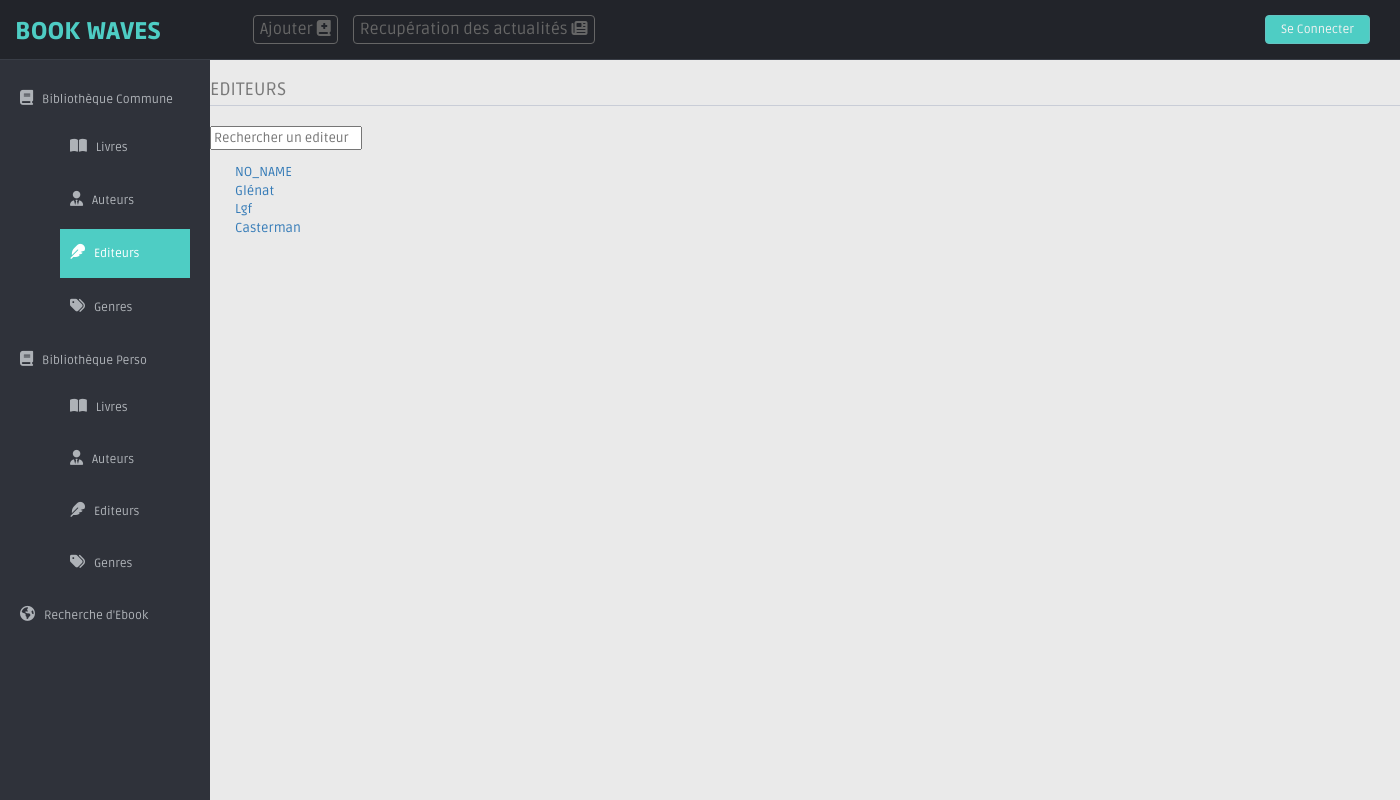
After one commit to valentin1538/BookWaves, a PHP site: page /editeurs_commune.php in a window 1400 px wide. The commit adds this page. Run offline with PHP 8.4, Linux system fonts and the light colour scheme; data comes from the database, SQL or seed files in the repository; data that the repository does not hold is empty; some libraries are stand-ins or nearby versions.

Commit message:
Add files via upload

```diff
--- /dev/null
+++ b/editeurs_commune.php
@@ -0,0 +1,413 @@
+<?php
+// Connexion à la base de données
+$servername = "localhost"; // Remplacez par le nom de votre serveur de base de données
+$username = "root"; // Remplacez par votre nom d'utilisateur de base de données
+$password = ""; // Remplacez par votre mot de passe de base de données
+$database = "Biblio"; // Remplacez par le nom de votre base de données
+
+// Créez la connexion à la base de données
+$conn = new mysqli($servername, $username, $password, $database);
+
+// Vérifiez la connexion
+if ($conn->connect_error) {
+    die("La connexion à la base de données a échoué : " . $conn->connect_error);
+}
+ // Initialiser la session
+session_start();
+// Vérifiez si l'utilisateur est connecté, sinon redirigez-le vers la page de connexion
+// Requête pour récupérer les données des tables
+$sql = "SELECT livre.id, livre.nom, livre.infos,
+               auteur.nom as nom_auteur,
+               editeur.nom as nom_editeur,
+               genre.nom as nom_genre,
+               langue.nom as nom_langue,
+               collection.nom as nom_collection
+        FROM livre
+        INNER JOIN auteur ON livre.idauteur = auteur.id
+        INNER JOIN editeur ON livre.idediteur = editeur.id
+        INNER JOIN genre ON livre.idgenre = genre.id
+        INNER JOIN langue ON livre.idlangue = langue.id
+        INNER JOIN collection ON livre.idcollection = collection.id";
+
+
+$result = $conn->query($sql);
+?>
+
+<script>
+document.addEventListener('DOMContentLoaded', function () {
+    var collectionsList = document.getElementById('collections-list');
+    var livresList = document.getElementById('livres-list');
+    var livresCollection = document.getElementById('livres-collection');
+
+
+
+    document.addEventListener('click', function (event) {
+        if (event.target.classList.contains('collection-link')) {
+            var collectionId = event.target.getAttribute('data-collection-id');
+            chargerLivresParCollection(collectionId);
+        }
+    });
+});
+
+
+</script>
+
+
+
+<!DOCTYPE html>
+<html lang="fr">
+<head>
+    <meta charset="UTF-8">
+    <meta name="viewport" content="width=device-width, initial-scale=1.0">
+    <title>Bibliothèque</title>
+    <!-- Bootstrap core CSS -->
+    <link href="../lib/bootstrap/css/bootstrap.min.css" rel="stylesheet">
+    <!--external css-->
+    <link href="../lib/font-awesome/css/font-awesome.css" rel="stylesheet" />
+  <!-- Custom styles for this template -->
+  <link href="../css/style.css" rel="stylesheet">
+  <link href="../css/style-responsive.css" rel="stylesheet">
+  <script src="https://kit.fontawesome.com/cf0cc41982.js" crossorigin="anonymous"></script>
+
+</head>
+
+
+<body>
+<section id="container">
+    <!-- **********************************************************************************************************************************************************
+        TOP BAR CONTENT & NOTIFICATIONS
+        *********************************************************************************************************************************************************** -->
+    <!--header start-->
+    <header class="header black-bg text-center">
+      <!--logo start-->
+      <a href="../index.php" class="logo"><b><span>BOOK WAVES <?php echo isset($_SESSION['username']) ? ' / ' . $_SESSION['username'] : ''; ?></span></b></a>
+      <!--logo end-->
+        <!--  Categories start -->
+        <div class="nav notify-row text-center" id="top_menu">
+          <!--  Categories start -->
+          <ul class="nav top-menu">
+            <!-- Ajout Livre Boutton start -->
+            <li id="header_ajout_livre_bar" class="dropdown">
+
+            <a data-toggle="dropdown" class="dropdown-toggle" href="#">
+              Ajouter
+              <i class="fa-solid fa-book-medical"></i>
+            </a>
+              <ul class="dropdown-menu extended notification">
+                <div class="notify-arrow notify-arrow-green"></div>
+                <li>
+                  <button id="add-book"><span class="label label-success"><i class="fa fa-plus"></i></span>
+                      Ajout depuis un dossier unique</button>
+                  <input type="file" id="file-input" accept=".epub" style="display: none">
+                </li>
+              </ul>
+            <li id="header_convertir_livre_bar" class="dropdown">
+            <a data-toggle="dropdown" class="dropdown-toggle" href="#">
+              Recupération des actualités
+              <i class="fa-solid fa-newspaper"></i>
+            </a>
+              <ul class="dropdown-menu extended notification">
+                <div class="notify-arrow notify-arrow-green"></div>
+                <li>
+                  <a href="#">
+                    <span class="label label-danger"><i class="fa fa-calendar"></i></span>
+                    Charger les actualités
+                  </a>
+                </li>
+              </ul>
+            </li>
+          </ul>
+        </div>
+        <ul class="nav pull-right top-menu">
+        <?php if (isset($_SESSION['username'])): ?>
+          <!-- Utilisateur connecté -->
+          <li><a class="logout" href="../pages_cnx/logout.php?redirect=<?php echo urlencode($_SERVER['REQUEST_URI']); ?>">Se Déconnecter</a></li>
+        <?php else: ?>
+          <!-- Utilisateur non connecté -->
+          <li><a class="logout" href="../pages_cnx/login.php">Se Connecter</a></li>
+        <?php endif; ?>
+        </ul>
+    </header>
+    <!--header end-->
+    <!-- **********************************************************************************************************************************************************
+        MAIN SIDEBAR MENU
+        *********************************************************************************************************************************************************** -->
+    <!--sidebar start-->
+    <aside>
+        <div id="sidebar" class="nav-collapse">
+            <!-- sidebar menu start-->
+            <ul class="sidebar-menu" id="nav-accordion">
+                <li class="Formats">
+                    <a href="#" id="biblioCommuneLink" class="menu-link">
+                        <i class="fa fa-book"></i>
+                        <span>Bibliothèque Commune</span>
+                    </a>
+                    <ul id="menuDeroulantCommun" class="menu-deroulant-commune" style="display: block;">
+                        <li class="auteur">
+                            <a href="../index.php">
+                                <i class="fa fa-book-open"></i>
+                                <span>Livres</span>
+                            </a>
+                        </li>
+                        <li class="auteur">
+                            <a href="./auteurs_commune.php">
+                                <i class="fa fa-user-tie"></i>
+                                <span>Auteurs</span>
+                            </a>
+                        </li>
+                        <li class="editeur">
+                            <a href="./editeurs_commune.php" class="active">
+                                <i class="fa fa-feather"></i>
+                                <span>Editeurs</span>
+                            </a>
+                        </li>
+                        <li class="Genres">
+                            <a href="./genres_commune.php">
+                                <i class="fa fa-tags"></i>
+                                <span>Genres</span>
+                            </a>
+                        </li>
+                    </ul>
+                </li>
+                <li class="sub-menu">
+                    <a href="#" id="biblioPersoLink" class="menu-link">
+                        <i class="fa fa-book"></i>
+                        <span>Bibliothèque Perso</span>
+                    </a>
+                    <ul id="menuDeroulantPerso" class="menu-deroulant-perso">
+                        <li class="auteur">
+                            <a href="../pages_perso/livres_perso.php">
+                                <i class="fa fa-book-open"></i>
+                                <span>Livres</span>
+                            </a>
+                        </li>
+                        <li class="auteur">
+                            <a href="../pages_perso/auteurs_perso.php">
+                                <i class="fa fa-user-tie"></i>
+                                <span>Auteurs</span>
+                            </a>
+                        </li>
+                        <li class="editeur">
+                            <a href="../pages_perso/editeurs_perso.php">
+                                <i class="fa fa-feather"></i>
+                                <span>Editeurs</span>
+                            </a>
+                        </li>
+                        <li class="Genres">
+                            <a href="../pages_perso/genres_perso.php">
+                                <i class="fa fa-tags"></i>
+                                <span>Genres</span>
+                            </a>
+                        </li>
+                    </ul>
+                </li>
+                <li class="sub-menu">
+                    <a href="../pages_autres/livresRecherche.php">
+                        <i class="fa fa-globe"></i>
+                        <span>Recherche d'Ebook</span>
+                    </a>
+                </li>
+            </ul>
+            <!-- sidebar menu end-->
+        </div>
+
+        <script>
+            document.addEventListener("DOMContentLoaded", function () {
+                var menuLinks = document.querySelectorAll(".menu-link");
+
+                menuLinks.forEach(function (link) {
+                    link.addEventListener("click", function (event) {
+                        event.preventDefault();
+                        var menu = this.nextElementSibling;
+                        menu.style.display = (menu.style.display === "none" || menu.style.display === "") ? "block" : "none";
+                    });
+                });
+            });
+        </script>
+    </aside>
+    <!--sidebar end-->
+
+    <!--main content start-->
+    <section id="main-content">
+      <section class="wrapper">
+        <div class="row">
+          <div class="main-chart">
+            <!--CUSTOM CHART START -->
+            <div class="border-head">
+              <h3>EDITEURS</h3>
+              <form class="barre-recherche" action="" method="GET">
+                    <input type="text" name="recherche" placeholder="Rechercher un editeur" value="">
+
+                </form>
+              <div class="container">
+    <?php
+    $queryEditeurs = "SELECT id, nom FROM editeur";
+    $resultEditeurs = $conn->query($queryEditeurs);
+
+    if ($resultEditeurs && $resultEditeurs->num_rows > 0) {
+        while ($rowEditeur = $resultEditeurs->fetch_assoc()) {
+            $editeurId = $rowEditeur['id'];
+            $editeurName = $rowEditeur['nom'];
+
+            echo '<div class="book">';
+            echo "<a href='#' class='editeur-link' data-editeur-id='$editeurId'>$editeurName</a>";
+            echo '</div>';
+        }
+    } else {
+        echo "Aucun éditeur trouvé dans la base de données.";
+    }
+    ?>
+</div>
+
+<!-- Affichage des collections -->
+<div class="collections-list" id="collections-list">
+    <!-- Cette section sera mise à jour dynamiquement par JavaScript -->
+</div>
+
+<div> <br> </div>
+<!-- Affichage des livres de la collection sélectionnée -->
+<div class="livres-collection" id="livres-collection">
+    <!-- Cette section sera mise à jour dynamiquement par JavaScript -->
+</div>
+
+<!-- Affichage des livres de l'éditeur sélectionné -->
+<div class="livres-list" id="livres-list">
+    <!-- Cette section sera mise à jour dynamiquement par JavaScript -->
+</div>
+
+<script>
+      document.addEventListener('DOMContentLoaded', function () {
+            var rechercheInput = document.querySelector('input[name="recherche"]');
+            var editeurs = document.querySelectorAll('.book');
+
+            rechercheInput.addEventListener('input', function () {
+                var rechercheValue = this.value.toLowerCase();
+
+                editeurs.forEach(function (editeur) {
+                    var nomEditeur = editeur.querySelector('.editeur-link').textContent.toLowerCase();
+                    if (nomEditeur.includes(rechercheValue)) {
+                        editeur.style.display = 'block';
+                    } else {
+                        editeur.style.display = 'none';
+                    }
+                });
+            });
+        });
+
+        document.addEventListener('DOMContentLoaded', function () {
+    var editeurLinks = document.querySelectorAll('.editeur-link');
+    var collectionsList = document.getElementById('collections-list');
+    var livresList = document.getElementById('livres-list');
+    var livresCollection = document.getElementById('livres-collection');
+
+    editeurLinks.forEach(function (link) {
+   link.addEventListener('click', function (event) {
+       event.preventDefault();
+       var editeurId = this.getAttribute('data-editeur-id');
+       chargerCollectionsParEditeur(editeurId); // Modifiez cette ligne
+       // chargerLivresParediteur(editeurId); // Supprimez cette ligne
+   });
+});
+
+
+    document.addEventListener('click', function (event) {
+        if (event.target.classList.contains('collection-link')) {
+            var collectionId = event.target.getAttribute('data-collection-id');
+
+            chargerLivresParCollection(collectionId);
+        }
+    });
+
+    function chargerCollectionsParEditeur(editeurId) {
+       var xhr = new XMLHttpRequest();
+       xhr.open('GET', 'charger-collections-par-editeur.php?editeurId=' + editeurId, true);
+
+       xhr.onload = function () {
+           if (xhr.status >= 200 && xhr.status < 400) {
+               collectionsList.innerHTML = xhr.responseText;
+           } else {
+               console.error('La requête a échoué.');
+           }
+       };
+
+       xhr.onerror = function () {
+           console.error('Erreur réseau.');
+       };
+
+       xhr.send();
+   }
+
+
+   function chargerLivresParediteur(editeurId) {
+       var xhr = new XMLHttpRequest();
+       xhr.open('GET', 'charger-livres-par-editeur.php?editeurId=' + editeurId, true);
+       xhr.onload = function () {
+           if (xhr.status >= 200 && xhr.status < 400) {
+               livresList.innerHTML = xhr.responseText;
+           } else {
+               console.error('La requête a échoué.');
+           }
+       };
+
+       xhr.onerror = function () {
+           console.error('Erreur réseau.');
+       };
+
+       xhr.send();
+   }
+
+   function chargerLivresParCollection(collectionId) {
+       var xhr = new XMLHttpRequest();
+       xhr.open('GET', 'charger-livres-par-collection.php?collectionId=' + collectionId, true);
+
+       xhr.onload = function () {
+           if (xhr.status >= 200 && xhr.status < 400) {
+               livresCollection.innerHTML = xhr.responseText;
+           } else {
+               console.error('La requête a échoué avec le statut :', xhr.status);
+           }
+       };
+
+       xhr.onerror = function () {
+           console.error('Erreur réseau.');
+       };
+
+       xhr.send();
+   }
+
+
+});
+
+</script>
+
+          </div>
+          <!-- /col-lg-3 -->
+        </div>
+        <!-- /row -->
+        </div>
+      </section>
+    </section>
+      <!--main content end-->
+
+
+
+      <!-- js placed at the end of the document so the pages load faster -->
+      <script src="lib/jquery/jquery.min.js"></script>
+
+      <script src="lib/bootstrap/js/bootstrap.min.js"></script>
+      <script class="include" type="text/javascript" src="lib/jquery.dcjqaccordion.2.7.js"></script>
+      <script src="lib/jquery.scrollTo.min.js"></script>
+      <script src="lib/jquery.nicescroll.js" type="text/javascript"></script>
+      <script src="lib/jquery.sparkline.js"></script>
+      <!--common script for all pages-->
+      <script src="lib/common-scripts.js"></script>
+      <script type="text/javascript" src="lib/gritter/js/jquery.gritter.js"></script>
+      <script type="text/javascript" src="lib/gritter-conf.js"></script>
+      <!--script for this page-->
+      <script src="lib/sparkline-chart.js"></script>
+      <script src="lib/zabuto_calendar.js"></script>
+
+
+
+</body>
+</html>
```
Also changed, not shown: charger-collections-par-editeur.php (+12 -1 lines), charger-livres-par-collection.php (+46 -38 lines), charger-livres-par-editeur.php (+7 -3 lines).
